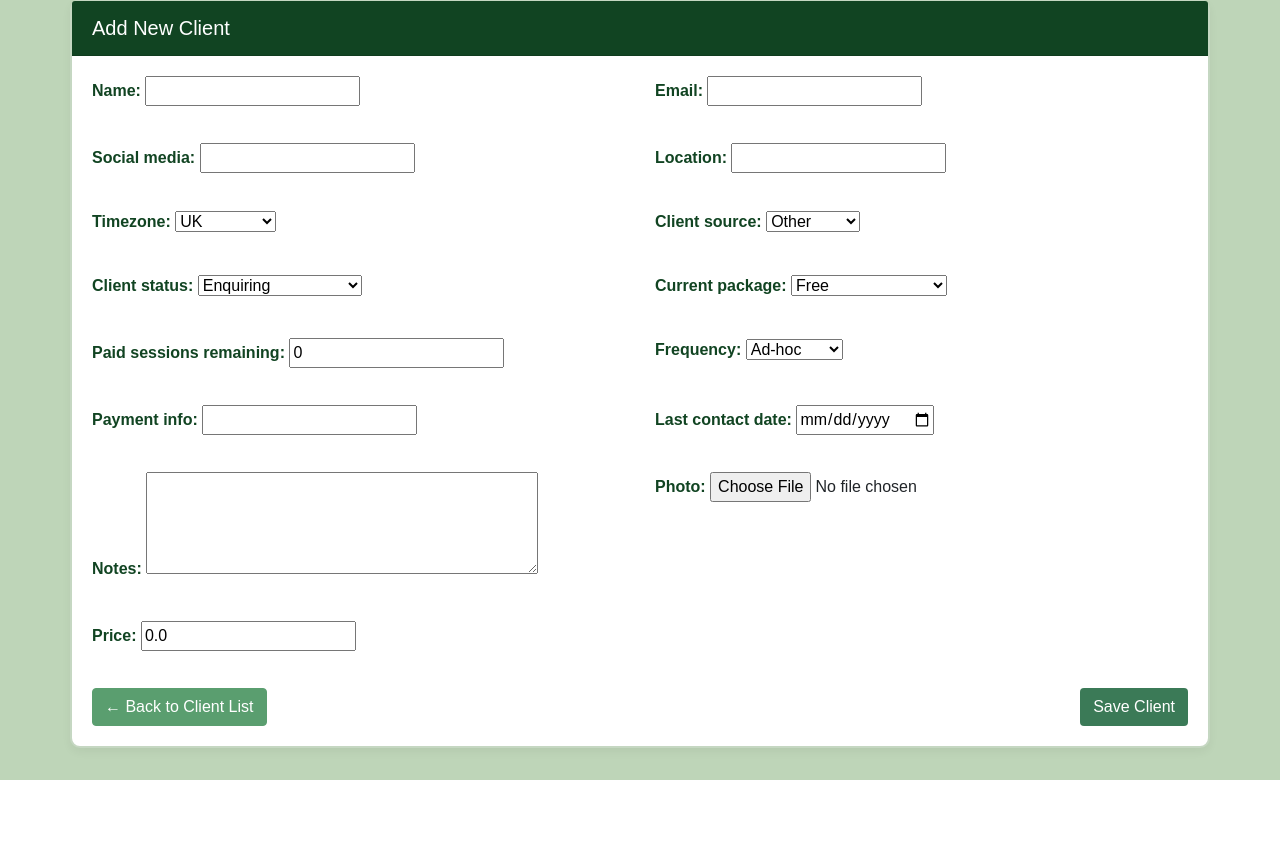
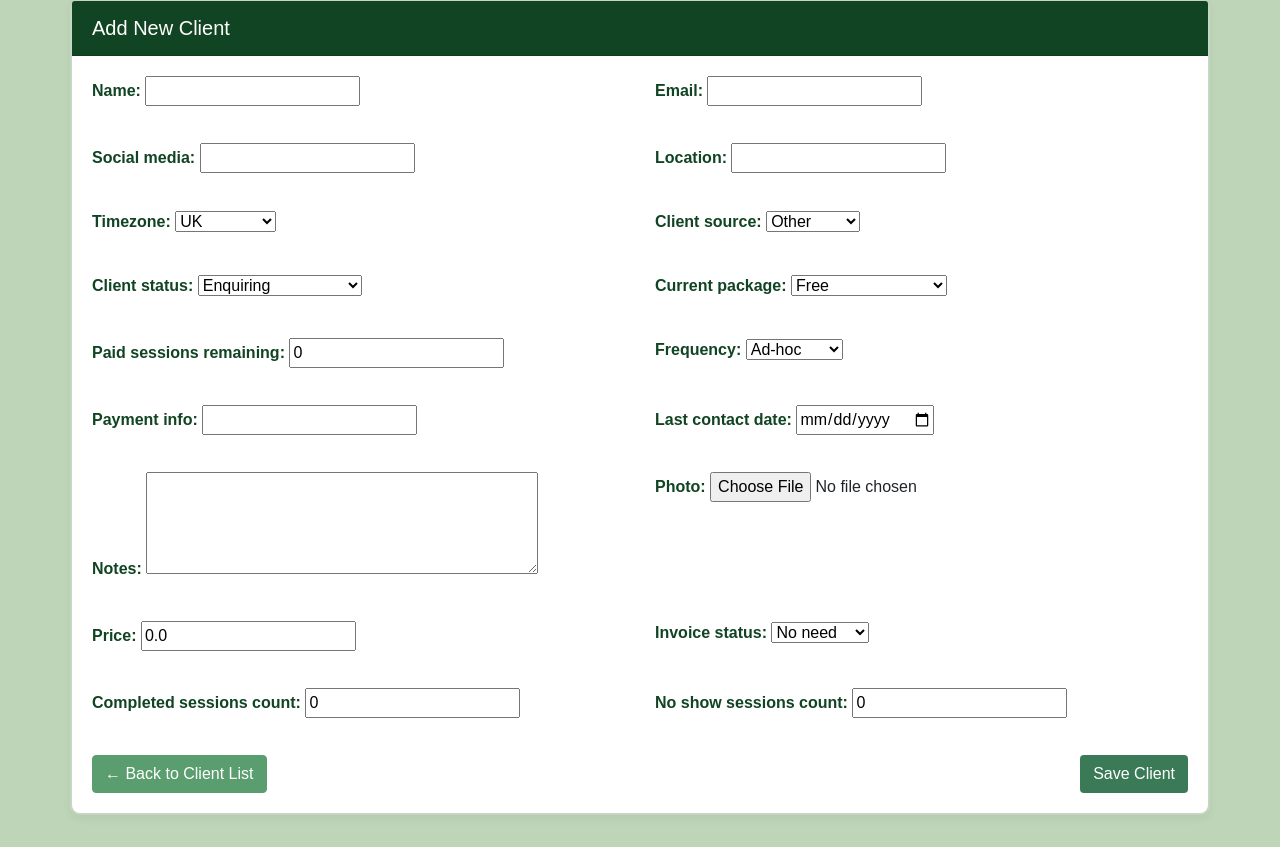
Before and after one commit to Robbolo/client-webapp, a Django app: page /add-client/ in a window 1280 px wide. Shown: the part 105-952 px from the top of the page. Before the commit the page ends 885 px from the top, so only its background shows below. Run offline with Django 5.2, Linux system fonts and the light colour scheme; some libraries are stand-ins or nearby versions.

Commit message:
session counters added

```diff
--- a/src/clients/forms.py
+++ b/src/clients/forms.py
@@ -19,7 +19,10 @@ class ClientForm(forms.ModelForm):
             'last_contact_date',
             'notes',
             'photo',
-            'price'
+            'price',
+            'invoice_status',
+            'completed_sessions_count',
+            'no_show_sessions_count',
         ]
         widgets = {
             'last_contact_date': forms.DateInput(attrs={'type': 'date'}),
--- a/src/clients/models.py
+++ b/src/clients/models.py
@@ -74,6 +74,19 @@ class Client(models.Model):
     price = models.DecimalField(max_digits=5, decimal_places=2, default=0.00)
     paid_sessions_remaining = models.PositiveIntegerField(default=0)
     last_invoice_date = models.DateField(null=True, blank=True)
+    invoice_status = models.CharField(
+        max_length=50,
+        choices = [
+            ('No need', 'No need'),
+            ('Generated', 'Generated'),
+            ('Sent', 'Sent'),
+            ('Paid', 'Paid'),
+            ('Issue', 'Issue')
+            ],
+        default='No need'
+        )
+    completed_sessions_count = models.PositiveIntegerField(default=0)
+    no_show_sessions_count = models.PositiveIntegerField(default=0)
 
     def __str__(self):
         return self.name
--- a/src/clients/templates/clients/assign_package.html
+++ b/src/clients/templates/clients/assign_package.html
@@ -15,6 +15,7 @@
                 <div class="form-group">
                     <label for="id_number_of_sessions">Number of Sessions</label>
                     <select name="number_of_sessions" id="id_number_of_sessions" class="form-control">
+                        <option value="1">1</option>
                         <option value="3">3</option>
                         <option value="6">6</option>
                         <option value="10">10</option>
--- a/src/clients/templates/clients/client_detail.html
+++ b/src/clients/templates/clients/client_detail.html
@@ -24,7 +24,10 @@
                 <div class="col-md-6 mb-3"><label>Client Source:</label><div>{{ client.client_source }}</div></div>
                 <div class="col-md-6 mb-3"><label>Status:</label><div>{{ client.client_status }}</div></div>
                 <div class="col-md-6 mb-3"><label>Paid Sessions Remaining:</label><div>{{ client.paid_sessions_remaining }}</div></div>
-                <div class="col-md-6 mb-3"><label>Current Package:</label><div>{{ client.payment_tier }}</div></div>
+                <div class="col-md-6 mb-3"><label>Invoice Status:</label><div>{{ client.get_invoice_status_display }}</div></div>
+                <div class="col-md-6 mb-3"><label>Completed Sessions:</label><div>{{ client.completed_sessions_count }}</div></div>
+                <div class="col-md-6 mb-3"><label>No Show Sessions:</label><div>{{ client.no_show_sessions_count }}</div></div>
+                <div class="col-md-6 mb-3"><label>Current Package:</label><div>{{ client.current_package }}</div></div>
                 <div class="col-md-6 mb-3"><label>Session Price:</label><div>£{{ client.price }}</div></div>
                 <div class="col-md-6 mb-3"><label>Frequency:</label><div>{{ client.frequency }}</div></div>
                 <div class="col-md-6 mb-3"><label>Payment Info:</label><div>{{ client.payment_info }}</a></div></div>
--- a/src/clients/views.py
+++ b/src/clients/views.py
@@ -124,21 +124,42 @@ def add_session(request, client_id):
 
 def mark_session_completed(request, session_id):
     session = get_object_or_404(Session, pk=session_id)
+    client = session.client
+
+    # Mark session complete and not a no-show
     session.is_completed = True
     session.is_no_show = False
     session.save()
-    if session.session_type == 'package' and session.client.paid_sessions_remaining > 0:
-        session.client.paid_sessions_remaining = F('paid_sessions_remaining') - 1
-        session.client.save()
 
+    # Increment completed session count (always)
+    client.completed_sessions_count = F('completed_sessions_count') + 1
+
+    # Reduce paid session count only for 'package' sessions
+    if session.session_type == 'package' and client.paid_sessions_remaining > 0:
+        client.paid_sessions_remaining = F('paid_sessions_remaining') - 1
+
+    client.save()
     return redirect('client_detail', client_id=session.client.id)
 
 def mark_session_no_show(request, session_id):
     session = get_object_or_404(Session, pk=session_id)
+    client = session.client
+
+    # Mark the session as completed and flagged as a no-show
     session.is_completed = True
     session.is_no_show = True
     session.save()
-    return redirect('client_detail', client_id=session.client.id)
+
+    # Increment no-show session count (for all session types)
+    client.no_show_sessions_count = F('no_show_sessions_count') + 1
+
+    # Reduce paid session count only for package sessions
+    if session.session_type == 'package' and client.paid_sessions_remaining > 0:
+        client.paid_sessions_remaining = F('paid_sessions_remaining') - 1
+
+    client.save()
+
+    return redirect('client_detail', client_id=client.id)
 
 
 def undo_session_status(request, session_id):
@@ -214,8 +235,9 @@ def assign_package(request, client_id):
 
             # Update the client
             client.paid_sessions_remaining += sessions
-            client.payment_tier = f"{sessions}-session package"
+            client.current_package = f"{sessions}-session package"
             client.last_invoice_date = timezone.now()
+            client.invoice_status = 'Generated'
             client.save()
 
             # Generate PDF invoice
```
Also changed, not shown: src/clients/migrations/0019_client_completed_sessions_count_and_more.py (added).
